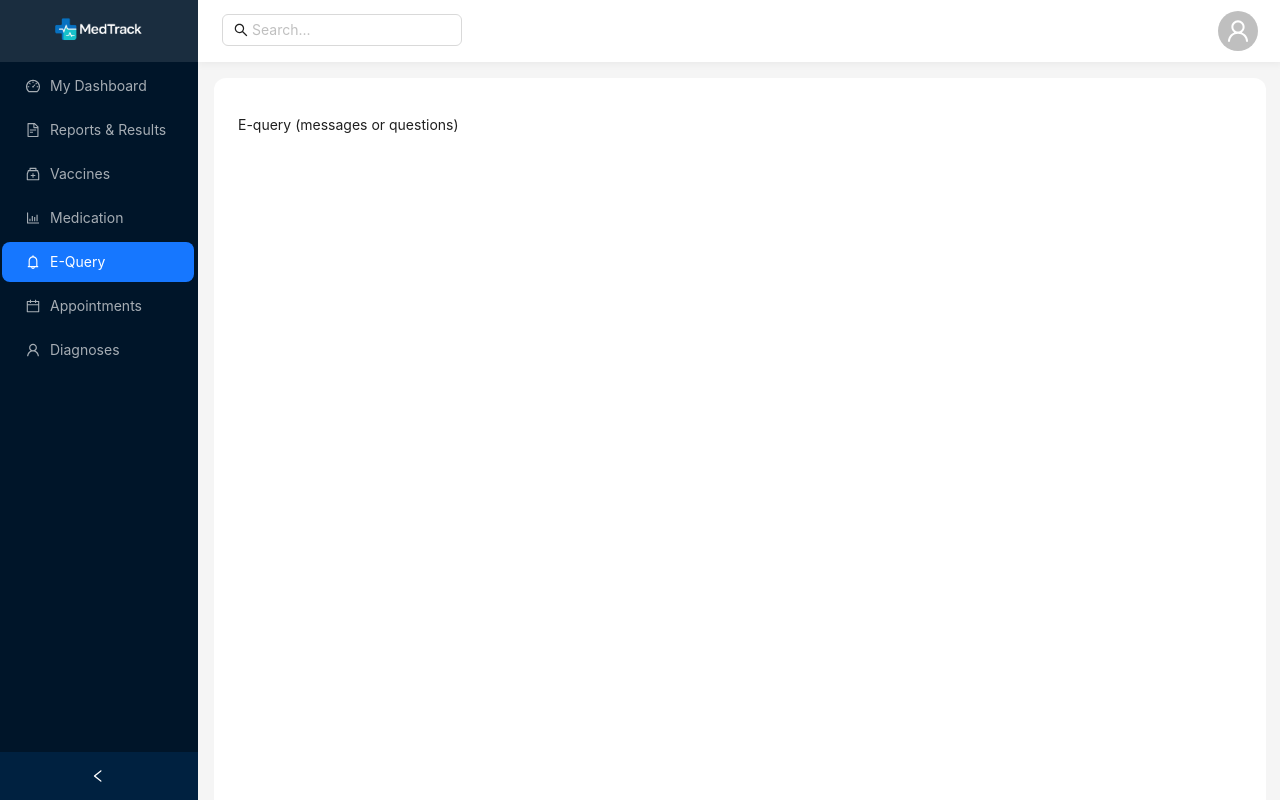
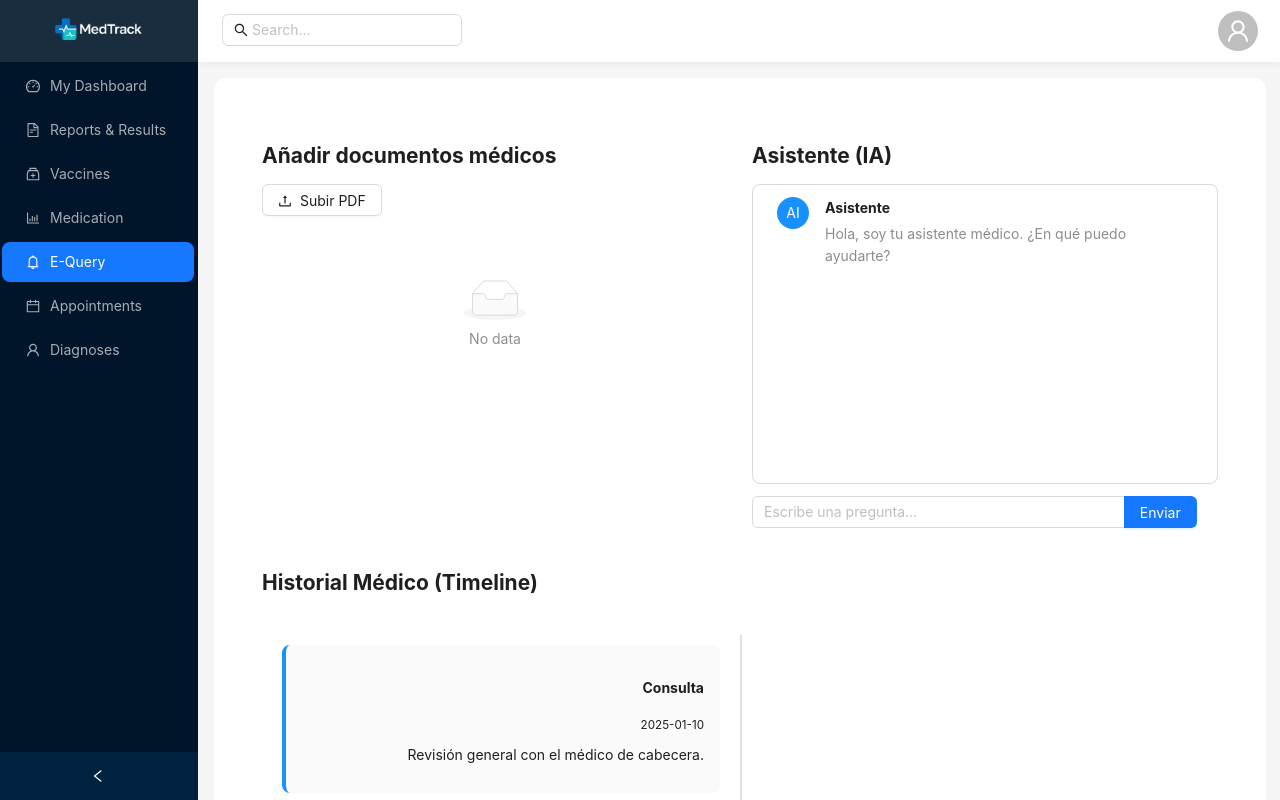
Before and after one commit to Naydler/supermarket-frontend, a React (Vite) app: page / in a window 1280 px wide. Both pictures are taken after a click on the item "E-Query". Shown: the top 800 px of the page. Built offline with nearby package versions, Linux system fonts and the light colour scheme; the HTML template or start-up script is replaced by a standard one.

Commit message:
feat: Introduce E-Query module with chat, timeline, and document upload features, integrated into the dashboard.

```diff
--- a/src/App.tsx
+++ b/src/App.tsx
@@ -1,6 +1,5 @@
-import { useState } from 'react'
+import Dashboard from './components/dashboard'
 
-import Dashboard from './components/dashboard'
 
 function App() {
   return (
--- a/src/components/appointmentsCalendar.tsx
+++ b/src/components/appointmentsCalendar.tsx
@@ -53,8 +53,8 @@ const AppointmentsDashboard = () => {
     const onYearChange = (year: number) => {
         const newDate = selectedDate.year(year);
         setSelectedDate(newDate);
-        const months = dayjs.monthsShort();
     };
+
 
     const months = dayjs.months();
     const years = Array.from({ length: 10 }, (_, i) => dayjs().year() - 5 + i);
--- a/src/components/dashboard.tsx
+++ b/src/components/dashboard.tsx
@@ -5,6 +5,7 @@ import "../../styles.css";
 import AppoitmentCalendar from "./appointmentsCalendar";
 import ReportsAndResults from "./reportAndResults";
 import VaccinesDashboard from "./VaccinesDashboard";
+import EQuery from "../modules/eQuery";
 
 
 const { Header, Sider, Content } = Layout;
@@ -194,10 +195,10 @@ export default function PatientDashboard() {
                         </>
                     )}
 
-                    {selectedMenuKey === "2" && < ReportsAndResults />}
+                    {selectedMenuKey === "2" && <ReportsAndResults />}
                     {selectedMenuKey === "3" && <VaccinesDashboard />}
                     {selectedMenuKey === "4" && <p>Medication details</p>}
-                    {selectedMenuKey === "5" && <p>E-query (messages or questions)</p>}
+                    {selectedMenuKey === "5" && <EQuery />}
                     {selectedMenuKey === "6" && <AppoitmentCalendar />}
                     {selectedMenuKey === "7" && <p>Diagnoses and medical history</p>}
                 </Content>
--- /dev/null
+++ b/src/modules/eQuery.tsx
@@ -0,0 +1,27 @@
+import { Col, Row } from "antd";
+import React from "react";
+import EQueryChat from "./equery/components/EQueryChat";
+import EQueryTimeline from "./equery/components/EQueryTimeline";
+import EQueryUpload from "./equery/components/EQueryUpload";
+
+const EQuery: React.FC = () => {
+    return (
+        <div style={{ padding: 24 }}>
+            <Row gutter={[24, 24]}>
+                <Col xs={24} md={12}>
+                    <EQueryUpload />
+                </Col>
+
+                <Col xs={24} md={12}>
+                    <EQueryChat />
+                </Col>
+
+                <Col xs={24}>
+                    <EQueryTimeline />
+                </Col>
+            </Row>
+        </div>
+    );
+};
+
+export default EQuery;
--- /dev/null
+++ b/src/modules/equery/components/EQueryChat.tsx
@@ -0,0 +1,60 @@
+import { Avatar, Button, Input, List } from "antd";
+import React, { useState } from "react";
+
+const EQueryChat: React.FC = () => {
+    const [messages, setMessages] = useState([
+        { from: "ai", text: "Hola, soy tu asistente médico. ¿En qué puedo ayudarte?" }
+    ]);
+    const [input, setInput] = useState("");
+
+    const sendMessage = () => {
+        if (!input.trim()) return;
+
+        const userMsg = { from: "user", text: input };
+        const aiResponse = {
+            from: "ai",
+            text: "Esto es una respuesta simulada. En el futuro analizaré tus PDFs y timeline."
+        };
+
+        setMessages((prev) => [...prev, userMsg, aiResponse]);
+        setInput("");
+    };
+
+    return (
+        <div>
+            <h2 style={{ marginBottom: 16 }}>Asistente (IA)</h2>
+
+            <List
+                bordered
+                dataSource={messages}
+                renderItem={(msg) => (
+                    <List.Item>
+                        <List.Item.Meta
+                            avatar={
+                                msg.from === "ai"
+                                    ? <Avatar style={{ backgroundColor: "#1890ff" }}>AI</Avatar>
+                                    : <Avatar style={{ backgroundColor: "#52c41a" }}>Tú</Avatar>
+                            }
+                            title={msg.from === "ai" ? "Asistente" : "Tú"}
+                            description={msg.text}
+                        />
+                    </List.Item>
+                )}
+                style={{ height: 300, overflowY: "auto", marginBottom: 12 }}
+            />
+
+            <Input.Group compact>
+                <Input
+                    style={{ width: "80%" }}
+                    value={input}
+                    onChange={(e) => setInput(e.target.value)}
+                    placeholder="Escribe una pregunta..."
+                    onPressEnter={sendMessage}
+                />
+                <Button type="primary" onClick={sendMessage}>Enviar</Button>
+            </Input.Group>
+        </div>
+    );
+};
+
+export default EQueryChat;
--- /dev/null
+++ b/src/modules/equery/components/EQueryTimeline.tsx
@@ -0,0 +1,47 @@
+import React from "react";
+import "../styles/timelineStyles.css";
+
+const mockEvents = [
+    {
+        date: "2025-01-10",
+        type: "Consulta",
+        summary: "Revisión general con el médico de cabecera.",
+    },
+    {
+        date: "2025-02-02",
+        type: "Análisis",
+        summary: "Análisis de sangre rutinario.",
+    },
+    {
+        date: "2025-03-12",
+        type: "Radiología",
+        summary: "Radiografía de tórax.",
+    },
+    {
+        date: "2025-04-01",
+        type: "Vacuna",
+        summary: "Vacuna de la gripe.",
+    }
+];
+
+const EQueryTimeline: React.FC = () => {
+    return (
+        <div>
+            <h2 style={{ marginBottom: 16 }}>Historial Médico (Timeline)</h2>
+
+            <div className="timeline">
+                {mockEvents.map((item, index) => (
+                    <div key={index} className={`timeline-item ${index % 2 === 0 ? "left" : "right"}`}>
+                        <div className="timeline-content">
+                            <h4>{item.type}</h4>
+                            <small>{item.date}</small>
+                            <p>{item.summary}</p>
+                        </div>
+                    </div>
+                ))}
+            </div>
+        </div>
+    );
+};
+
+export default EQueryTimeline;
--- /dev/null
+++ b/src/modules/equery/components/EQueryUpload.tsx
@@ -0,0 +1,48 @@
+import { FilePdfOutlined, UploadOutlined } from "@ant-design/icons";
+import { Button, List, message, Upload } from "antd";
+import React, { useState } from "react";
+
+const EQueryUpload: React.FC = () => {
+    const [files, setFiles] = useState<any[]>([]);
+
+    const props = {
+        beforeUpload: (file: any) => {
+            if (file.type !== "application/pdf") {
+                message.error("Solo se permiten archivos PDF");
+                return Upload.LIST_IGNORE;
+            }
+            const newFile = {
+                uid: file.uid,
+                name: file.name,
+                size: file.size,
+                status: "done",
+            };
+
+            setFiles((prev) => [...prev, newFile]);
+            message.success(`Archivo ${file.name} añadido correctamente`);
+            return false; // Evita subida real
+        },
+    };
+
+    return (
+        <div>
+            <h2 style={{ marginBottom: 16 }}>Añadir documentos médicos</h2>
+            <Upload {...props} multiple={false} showUploadList={false}>
+                <Button icon={<UploadOutlined />}>Subir PDF</Button>
+            </Upload>
+
+            <List
+                style={{ marginTop: 16 }}
+                dataSource={files}
+                renderItem={(item) => (
+                    <List.Item>
+                        <FilePdfOutlined style={{ marginRight: 8, color: "#cf1322" }} />
+                        {item.name}
+                    </List.Item>
+                )}
+            />
+        </div>
+    );
+};
+
+export default EQueryUpload;
--- /dev/null
+++ b/src/modules/equery/styles/timelineStyles.css
@@ -0,0 +1,42 @@
+.timeline {
+  position: relative;
+  margin: 20px 0;
+  padding: 20px 0;
+}
+
+.timeline::before {
+  content: "";
+  position: absolute;
+  left: 50%;
+  width: 2px;
+  height: 100%;
+  background: #e0e0e0;
+}
+
+.timeline-item {
+  position: relative;
+  width: 50%;
+  padding: 10px 20px;
+}
+
+.timeline-item.left {
+  left: 0;
+  text-align: right;
+}
+
+.timeline-item.right {
+  left: 50%;
+}
+
+.timeline-content {
+  background: #fafafa;
+  padding: 16px;
+  border-radius: 8px;
+  border-left: 4px solid #1890ff;
+  animation: fadeInMove .6s ease;
+}
+
+@keyframes fadeInMove {
+  from { opacity: 0; transform: translateY(20px); }
+  to   { opacity: 1; transform: translateY(0); }
+}
--- /dev/null
+++ b/src/modules/equery/types/equery.types.ts
@@ -0,0 +1,6 @@
+export interface MedicalEvent {
+    id: string;
+    date: string;
+    type: string;
+    summary: string;
+}
```
